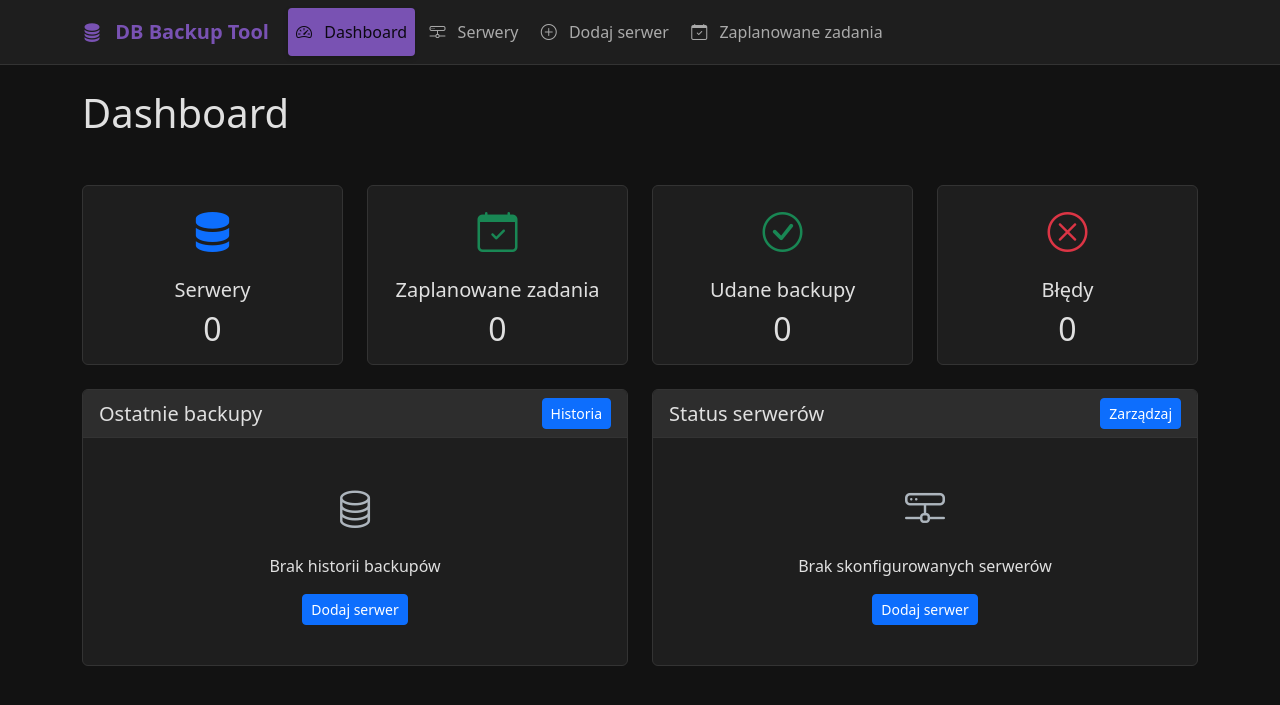
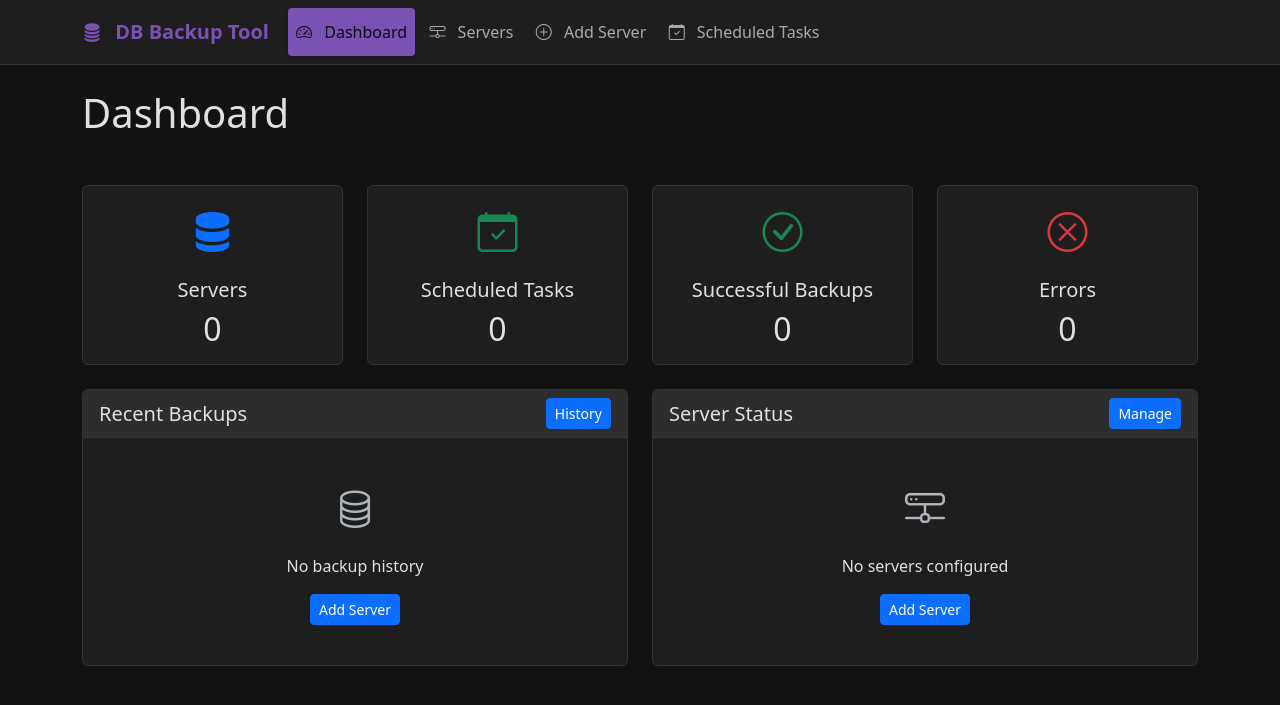
Before and after one commit to SmolinskiP/DEBT-Database_Easy_Backup_Tool, a Django app: page / in a window 1280 px wide. Shown: the top 705 px of the page. Run offline with Django 5.2, Linux system fonts and the light colour scheme; data that the repository does not hold is empty.

Commit message:
Refactor and translate comments and UI text to English for consistency across the application

```diff
--- a/backup_manager/forms.py
+++ b/backup_manager/forms.py
@@ -17,7 +17,7 @@ class DatabaseServerForm(forms.ModelForm):
         super().__init__(*args, **kwargs)
         self.fields['connection_type'].widget.attrs.update({'class': 'form-control', 'id': 'connection_type'})
 
-        # Pola SSH oznaczamy klasą CSS dla łatwiejszego zarządzania widocznością
+        # Mark SSH fields with a CSS class for easier visibility management
         ssh_fields = ['ssh_hostname', 'ssh_port', 'ssh_username', 'ssh_password', 'ssh_key_file']
         for field in ssh_fields:
             self.fields[field].widget.attrs.update({'class': 'ssh-field form-control'})
--- a/backup_manager/models.py
+++ b/backup_manager/models.py
@@ -14,14 +14,14 @@ class DatabaseServer(models.Model):
     username = models.CharField(max_length=100)
     password = models.CharField(max_length=255)
 
-    # Dane do SSH tunelowania
+    # SSH tunneling data
     ssh_hostname = models.CharField(max_length=255, blank=True, null=True)
     ssh_port = models.IntegerField(default=22, blank=True, null=True)
     ssh_username = models.CharField(max_length=100, blank=True, null=True)
     ssh_password = models.CharField(max_length=255, blank=True, null=True)
     ssh_key_file = models.FileField(upload_to='ssh_keys/', blank=True, null=True)
 
-    # Status serwera
+    # Server status
     last_status = models.BooleanField(default=False)
     last_status_check = models.DateTimeField(null=True, blank=True)
     last_status_message = models.TextField(blank=True)
--- a/backup_manager/views.py
+++ b/backup_manager/views.py
@@ -10,7 +10,7 @@ import json
 from django.utils import timezone
 
 def dashboard_view(request):
-    """Strona główna - dashboard"""
+    """Main page - dashboard"""
     servers = DatabaseServer.objects.all().order_by('-created_at')
 
     context = {
@@ -24,14 +24,14 @@ def dashboard_view(request):
     return render(request, 'dashboard.html', context)
 
 def add_server_view(request):
-    """Widok dodawania serwera"""
+    """Add server view"""
     form = DatabaseServerForm()
 
     if request.method == 'POST':
         form = DatabaseServerForm(request.POST, request.FILES)
         if form.is_valid():
             form.save()
-            messages.success(request, "Serwer bazy danych został dodany pomyślnie.")
+            messages.success(request, "Database server has been added successfully.")
             return redirect('dashboard')
 
     context = {
@@ -40,7 +40,7 @@ def add_server_view(request):
     return render(request, 'add_server.html', context)
 
 def server_list_view(request):
-    """Widok listy serwerów"""
+    """Server list view"""
     servers = DatabaseServer.objects.all().order_by('-created_at')
 
     context = {
@@ -50,17 +50,17 @@ def server_list_view(request):
 
 @csrf_exempt
 def test_connection_view(request):
-    """Widok API do testowania połączenia z bazą danych"""
+    """API view for testing database connection"""
     if request.method == 'POST':
         try:
             data = json.loads(request.body)
 
-            # Jeśli mamy ID serwera, testujemy połączenie do istniejącego serwera
+            # If we have a server ID, test connection to existing server
             if 'server_id' in data:
                 server_id = data['server_id']
                 result = DatabaseConnectionService.test_connection(server_id=server_id)
 
-                # Aktualizuj status serwera
+                # Update server status
                 try:
                     server = DatabaseServer.objects.get(id=server_id)
                     server.last_status = result['success']
@@ -72,8 +72,7 @@ def test_connection_view(request):
 
                 return JsonResponse(result)
 
-            # W przeciwnym razie testujemy połączenie z danymi z formularza
-            # (ten przypadek pozostaje bez zmian)
+            # Otherwise test connection with form data
             connection_data = {
                 'connection_type': data.get('connection_type'),
                 'hostname': data.get('hostname'),
@@ -91,25 +90,25 @@ def test_connection_view(request):
         except Exception as e:
             return JsonResponse({
                 'success': False,
-                'message': f'Błąd przetwarzania żądania: {str(e)}'
+                'message': f'Error processing request: {str(e)}'
             })
 
     return JsonResponse({
         'success': False,
-        'message': 'Nieprawidłowa metoda HTTP. Użyj POST.'
+        'message': 'Invalid HTTP method. Use POST.'
     })
 
 @csrf_exempt
 def delete_server_view(request, server_id):
-    """Widok API do usuwania serwera"""
+    """API view for deleting a server"""
     if request.method == 'DELETE':
         try:
             server = DatabaseServer.objects.get(id=server_id)
             server.delete()
-            return JsonResponse({'success': True, 'message': 'Serwer usunięty pomyślnie'})
+            return JsonResponse({'success': True, 'message': 'Server deleted successfully'})
         except DatabaseServer.DoesNotExist:
-            return JsonResponse({'success': False, 'message': 'Serwer nie istnieje'}, status=404)
+            return JsonResponse({'success': False, 'message': 'Server does not exist'}, status=404)
         except Exception as e:
             return JsonResponse({'success': False, 'message': str(e)}, status=500)
 
-    return JsonResponse({'success': False, 'message': 'Nieprawidłowa metoda HTTP'}, status=405)
+    return JsonResponse({'success': False, 'message': 'Invalid HTTP method'}, status=405)
--- a/templates/base.html
+++ b/templates/base.html
@@ -1,7 +1,7 @@
 <!-- templates/base.html -->
 {% load static %}
 <!DOCTYPE html>
-<html lang="pl">
+<html lang="en">
 <head>
     <meta charset="UTF-8">
     <meta name="viewport" content="width=device-width, initial-scale=1.0">
@@ -160,7 +160,7 @@
     {% block extra_css %}{% endblock %}
 </head>
 <body>
-    <!-- Pasek nawigacyjny -->
+    <!-- Navigation bar -->
     <nav class="navbar navbar-expand-lg mb-4">
         <div class="container">
             <a class="navbar-brand" href="/">
@@ -178,17 +178,17 @@
                     </li>
                     <li class="nav-item">
                         <a class="nav-link {% if request.path == '/servers/' %}active{% endif %}" href="{% url 'server_list' %}">
-                            <i class="bi bi-hdd-network"></i> Serwery
+                            <i class="bi bi-hdd-network"></i> Servers
                         </a>
                     </li>
                     <li class="nav-item">
                         <a class="nav-link {% if request.path == '/servers/add/' %}active{% endif %}" href="{% url 'add_server' %}">
-                            <i class="bi bi-plus-circle"></i> Dodaj serwer
+                            <i class="bi bi-plus-circle"></i> Add Server
                         </a>
                     </li>
                     <li class="nav-item">
                         <a class="nav-link" href="#">
-                            <i class="bi bi-calendar-check"></i> Zaplanowane zadania
+                            <i class="bi bi-calendar-check"></i> Scheduled Tasks
                         </a>
                     </li>
                 </ul>
@@ -196,7 +196,7 @@
         </div>
     </nav>
 
-    <!-- Główna zawartość -->
+    <!-- Main content -->
     <div class="container">
         {% if messages %}
             {% for message in messages %}
--- a/templates/dashboard.html
+++ b/templates/dashboard.html
@@ -10,14 +10,14 @@
 </div>
 
 <div class="row">
-    <!-- Statystyki -->
+    <!-- Statistics -->
     <div class="col-md-12 mb-4">
         <div class="row">
             <div class="col-md-3">
                 <div class="card text-center">
                     <div class="card-body">
                         <i class="bi bi-server fs-1 text-primary"></i>
-                        <h5 class="card-title mt-3">Serwery</h5>
+                        <h5 class="card-title mt-3">Servers</h5>
                         <h2 class="mb-0">{{ servers_count }}</h2>
                     </div>
                 </div>
@@ -26,7 +26,7 @@
                 <div class="card text-center">
                     <div class="card-body">
                         <i class="bi bi-calendar-check fs-1 text-success"></i>
-                        <h5 class="card-title mt-3">Zaplanowane zadania</h5>
+                        <h5 class="card-title mt-3">Scheduled Tasks</h5>
                         <h2 class="mb-0">{{ scheduled_count }}</h2>
                     </div>
                 </div>
@@ -35,7 +35,7 @@
                 <div class="card text-center">
                     <div class="card-body">
                         <i class="bi bi-check-circle fs-1 text-success"></i>
-                        <h5 class="card-title mt-3">Udane backupy</h5>
+                        <h5 class="card-title mt-3">Successful Backups</h5>
                         <h2 class="mb-0">{{ successful_backups }}</h2>
                     </div>
                 </div>
@@ -44,7 +44,7 @@
                 <div class="card text-center">
                     <div class="card-body">
                         <i class="bi bi-x-circle fs-1 text-danger"></i>
-                        <h5 class="card-title mt-3">Błędy</h5>
+                        <h5 class="card-title mt-3">Errors</h5>
                         <h2 class="mb-0">{{ failed_backups }}</h2>
                     </div>
                 </div>
@@ -52,20 +52,20 @@
         </div>
     </div>
 
-    <!-- Ostatnie backupy i aktywności -->
+    <!-- Recent backups and activities -->
     <div class="col-md-6">
         <div class="card mb-4">
             <div class="card-header d-flex justify-content-between align-items-center">
-                <h5 class="mb-0">Ostatnie backupy</h5>
-                <a href="#" class="btn btn-sm btn-primary">Historia</a>
+                <h5 class="mb-0">Recent Backups</h5>
+                <a href="#" class="btn btn-sm btn-primary">History</a>
             </div>
             <div class="card-body">
                 {% if recent_backups %}
                     <table class="table">
                         <thead>
                             <tr>
-                                <th>Serwer</th>
-                                <th>Data</th>
+                                <th>Server</th>
+                                <th>Date</th>
                                 <th>Status</th>
                             </tr>
                         </thead>
@@ -76,9 +76,9 @@
                                     <td>{{ backup.created_at }}</td>
                                     <td>
                                         {% if backup.is_successful %}
-                                            <span class="badge bg-success">Sukces</span>
+                                            <span class="badge bg-success">Success</span>
                                         {% else %}
-                                            <span class="badge bg-danger">Błąd</span>
+                                            <span class="badge bg-danger">Error</span>
                                         {% endif %}
                                     </td>
                                 </tr>
@@ -88,30 +88,30 @@
                 {% else %}
                     <div class="text-center py-4">
                         <i class="bi bi-database fs-1 text-muted"></i>
-                        <p class="mt-3">Brak historii backupów</p>
-                        <a href="{% url 'add_server' %}" class="btn btn-primary btn-sm">Dodaj serwer</a>
+                        <p class="mt-3">No backup history</p>
+                        <a href="{% url 'add_server' %}" class="btn btn-primary btn-sm">Add Server</a>
                     </div>
                 {% endif %}
             </div>
         </div>
     </div>
 
-    <!-- Serwery i ich status -->
+    <!-- Servers and status -->
     <div class="col-md-6">
         <div class="card mb-4">
             <div class="card-header d-flex justify-content-between align-items-center">
-        <h5 class="mb-0">Status serwerów</h5>
-        <a href="{% url 'server_list' %}" class="btn btn-sm btn-primary">Zarządzaj</a>
+                <h5 class="mb-0">Server Status</h5>
+                <a href="{% url 'server_list' %}" class="btn btn-sm btn-primary">Manage</a>
             </div>
             <div class="card-body">
                 {% if servers %}
                     <table class="table">
                         <thead>
                             <tr>
-                            <th style="width: 35%">Nazwa</th>
-                            <th style="width: 25%">Typ</th>
+                                <th style="width: 35%">Name</th>
+                                <th style="width: 25%">Type</th>
                                 <th style="width: 25%">Status</th>
-                            <th style="width: 15%">Akcje</th>
+                                <th style="width: 15%">Actions</th>
                             </tr>
                         </thead>
                         <tbody>
@@ -143,7 +143,7 @@
                                             </div>
                                         {% endif %}
                                         {% if server.last_status_check %}
-                                        <small class="text-muted d-block">Sprawdzono: {{ server.last_status_check|date:"d.m.Y H:i" }}</small>
+                                            <small class="text-muted d-block">Checked: {{ server.last_status_check|date:"d.m.Y H:i" }}</small>
                                         {% endif %}
                                     </td>
                                     <td class="align-middle">
@@ -158,8 +158,8 @@
                 {% else %}
                     <div class="text-center py-4">
                         <i class="bi bi-hdd-network fs-1 text-muted"></i>
-                    <p class="mt-3">Brak skonfigurowanych serwerów</p>
-                    <a href="{% url 'add_server' %}" class="btn btn-primary btn-sm">Dodaj serwer</a>
+                        <p class="mt-3">No servers configured</p>
+                        <a href="{% url 'add_server' %}" class="btn btn-primary btn-sm">Add Server</a>
                     </div>
                 {% endif %}
             </div>
@@ -170,46 +170,46 @@
     <div class="modal-dialog">
         <div class="modal-content bg-dark">
             <div class="modal-header">
-                <h5 class="modal-title">Wynik testu połączenia</h5>
+                <h5 class="modal-title">Connection Test Result</h5>
                 <button type="button" class="btn-close" data-bs-dismiss="modal" aria-label="Close"></button>
             </div>
             <div class="modal-body">
                 <div id="connectionTestResult" class="alert"></div>
             </div>
             <div class="modal-footer">
-                <button type="button" class="btn btn-secondary" data-bs-dismiss="modal">Zamknij</button>
+                <button type="button" class="btn btn-secondary" data-bs-dismiss="modal">Close</button>
             </div>
         </div>
     </div>
 </div>
 {% endblock %}
 
-<!-- Dodaj do bloku extra_js w dashboard.html -->
+<!-- Add to extra_js block in dashboard.html -->
 {% block extra_js %}
 <script>
     $(document).ready(function() {
-        // Funkcja do testowania istniejącego serwera
+        // Function to test existing server
         $('.test-server-btn').click(function() {
             const serverId = $(this).data('server-id');
             const button = $(this);
             const row = button.closest('tr');
 
-            // Zmiana stanu przycisku
+            // Change button state
             button.prop('disabled', true);
             button.html('<span class="spinner-border spinner-border-sm" role="status" aria-hidden="true"></span>');
 
-            // Wysyłka danych do API
+            // Send data to API
             $.ajax({
                 url: '/api/test-connection/',
                 type: 'POST',
                 contentType: 'application/json',
                 data: JSON.stringify({ server_id: serverId }),
                 success: function(response) {
-                    // Przywróć przycisk
+                    // Restore button
                     button.prop('disabled', false);
                     button.html('<i class="bi bi-speedometer"></i> Test');
 
-                    // Zaktualizuj status
+                    // Update status
                     if (response.success) {
                         row.find('.status-indicator').removeClass('status-danger status-warning').addClass('status-success');
                         row.find('.status-indicator').next('span').text('Online');
@@ -218,7 +218,7 @@
                         row.find('.status-indicator').next('span').text('Offline');
                     }
 
-                    // Zaktualizuj czas sprawdzenia
+                    // Update check time
                     const now = new Date();
                     const formattedDate = now.getDate().toString().padStart(2, '0') + '.' +
                                          (now.getMonth() + 1).toString().padStart(2, '0') + '.' +
@@ -226,9 +226,9 @@
                                          now.getHours().toString().padStart(2, '0') + ':' +
                                          now.getMinutes().toString().padStart(2, '0');
 
-                    row.find('small.text-muted').text('Sprawdzono: ' + formattedDate);
+                    row.find('small.text-muted').text('Checked: ' + formattedDate);
 
-                    // Pokaż wynik testu
+                    // Show test result
                     $('#connectionTestResult').removeClass('alert-success alert-danger')
                                              .addClass(response.success ? 'alert-success' : 'alert-danger')
                                              .text(response.message);
@@ -240,7 +240,7 @@
 
                     $('#connectionTestResult').removeClass('alert-success')
                                              .addClass('alert-danger')
-                                             .text('Błąd podczas komunikacji z serwerem: ' + error);
+                                             .text('Error communicating with server: ' + error);
                     $('#connectionTestModal').modal('show');
                 }
             });
```
Also changed, not shown: backup_manager/services.py (+36 -36 lines), templates/add_server.html (+20 -20 lines), templates/server_list.html (+32 -32 lines), README.md. Lines whose indentation alone changed are shown as unchanged.
